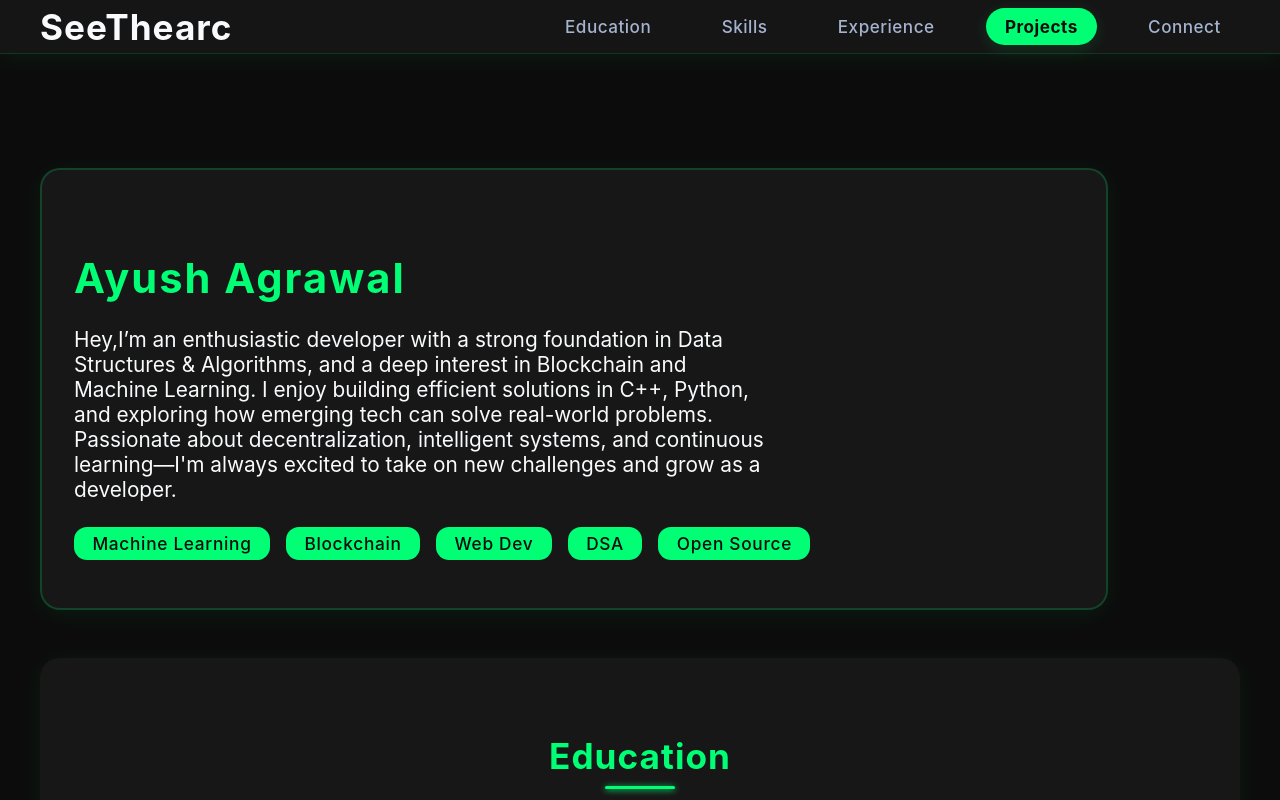
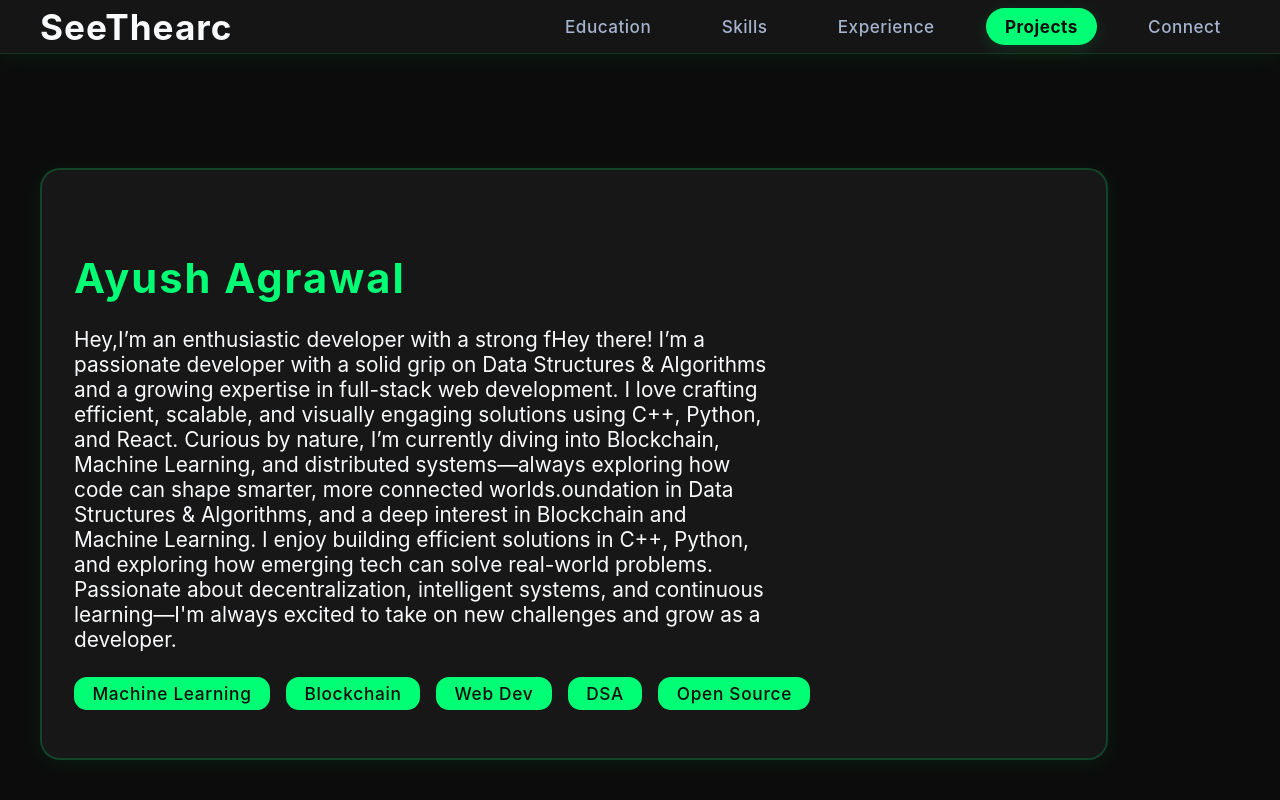
Before and after one commit to SeeThearc/SeeThearc-s-Portfolio, a React (Vite) app: page / in a window 1280 px wide. Shown: the top 800 px of the page. Built offline with nearby package versions, Linux system fonts and the light colour scheme.

Commit message:
updated intro

```diff
--- a/src/Components/Hero.jsx
+++ b/src/Components/Hero.jsx
@@ -5,7 +5,8 @@ const Hero = () => {
     <section id="home" className={`hero section${visible ? " visible" : ""}`} ref={ref}>
       <h1>Ayush Agrawal</h1>
       <p>
-        Hey,I’m an enthusiastic developer with a strong foundation in Data Structures & Algorithms, and a deep interest in Blockchain and Machine Learning. I enjoy building efficient solutions in C++, Python, and exploring how emerging tech can solve real-world problems.
+        Hey,I’m an enthusiastic developer with a strong fHey there! I’m a passionate developer with a solid grip on Data Structures & Algorithms and a growing expertise in full-stack web development. I love crafting efficient, scalable, and visually engaging solutions using C++, Python, and React.
+Curious by nature, I’m currently diving into Blockchain, Machine Learning, and distributed systems—always exploring how code can shape smarter, more connected worlds.oundation in Data Structures & Algorithms, and a deep interest in Blockchain and Machine Learning. I enjoy building efficient solutions in C++, Python, and exploring how emerging tech can solve real-world problems.
 Passionate about decentralization, intelligent systems, and continuous learning—I'm always excited to take on new challenges and grow as a developer.
       </p>
       <div className="hero-tags">
```
